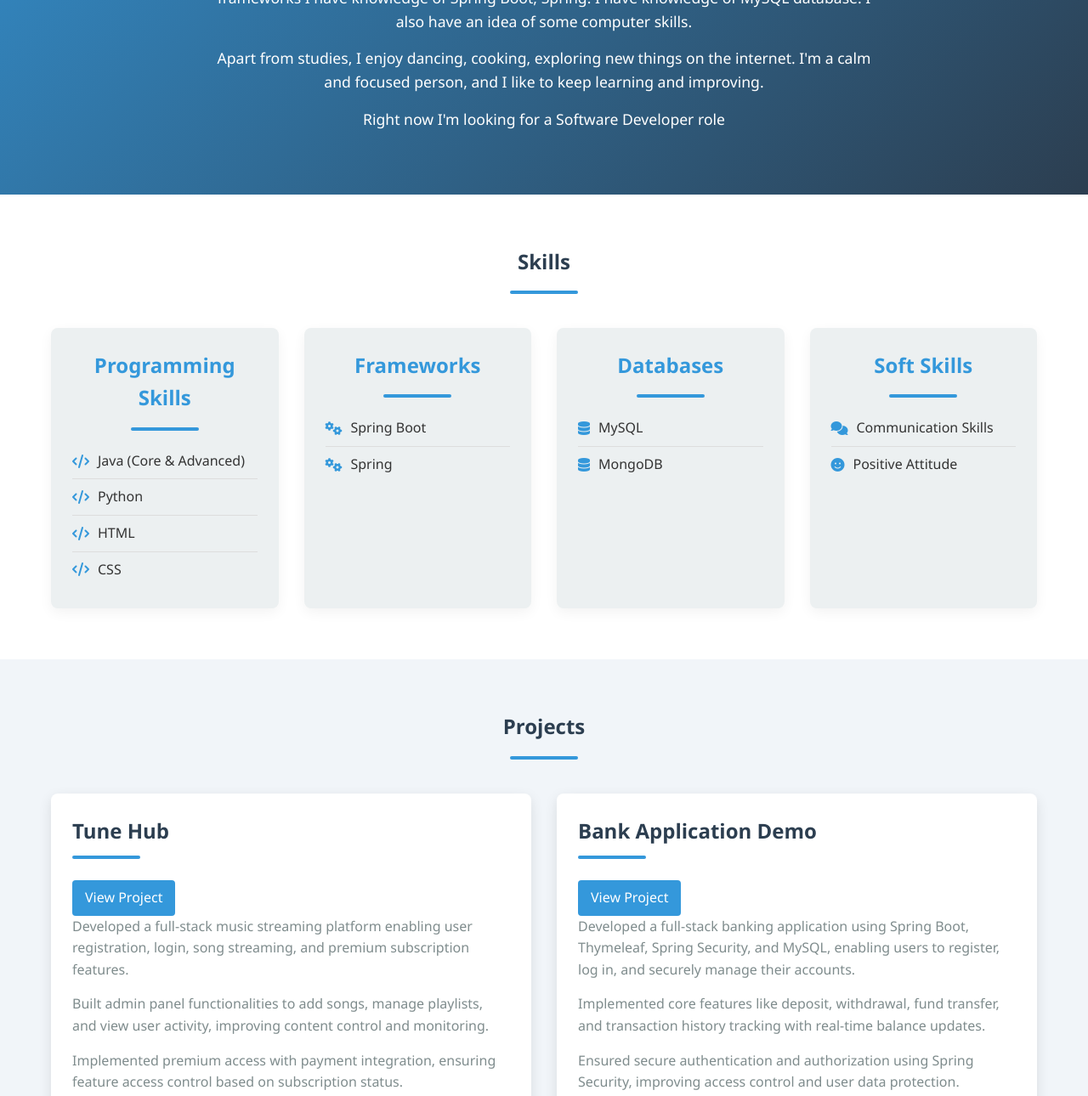
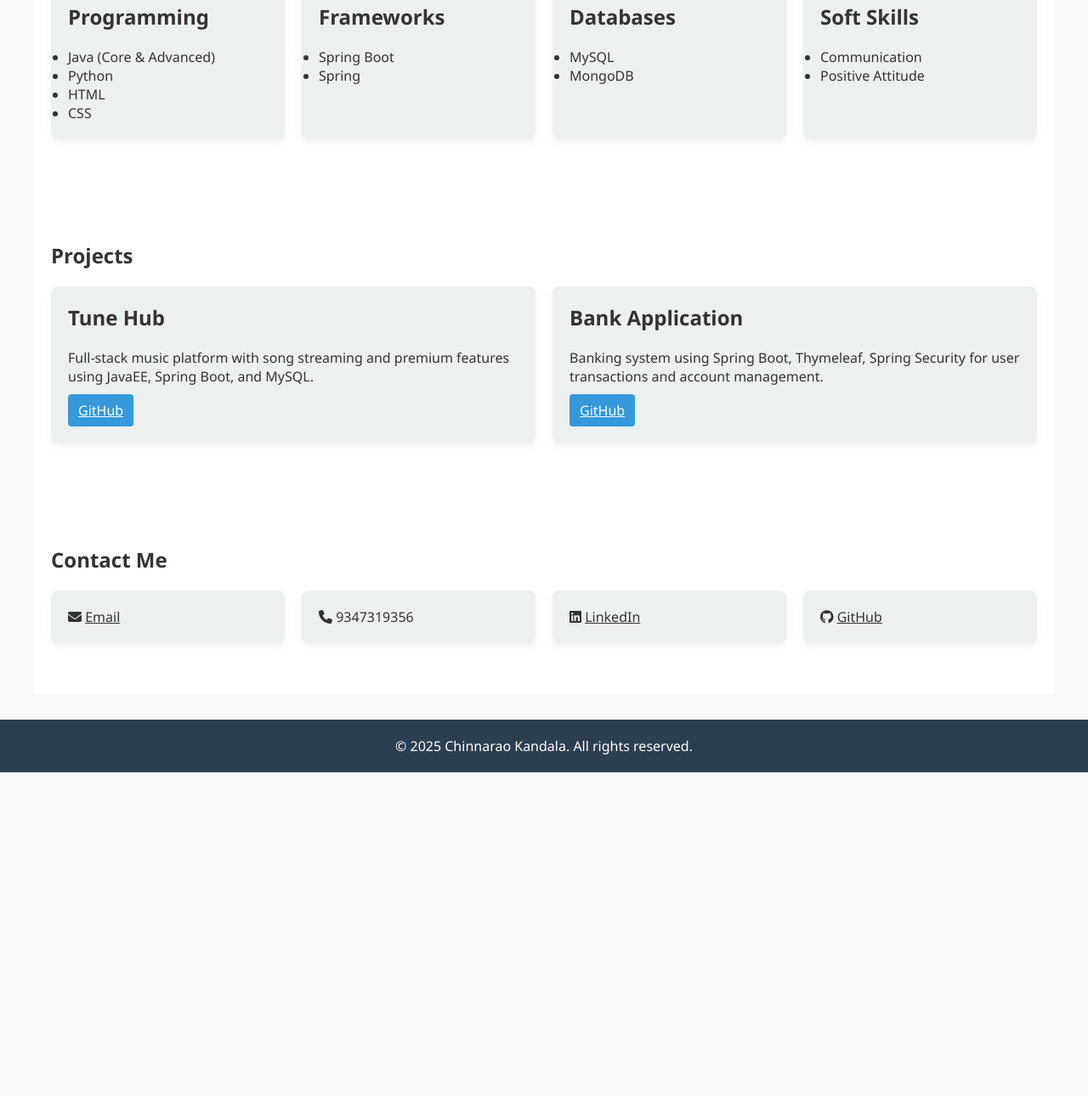
Before and after one commit to chinnaraokandala/portfolio-website, a plain HTML site: page index.html in a window 1280 px wide. Shown: the part 482-1772 px from the top of the page at 85% size. After the commit the page ends 1391 px from the top, so only its background shows below. Drawn offline with Linux system fonts and the light colour scheme.

Commit message:
Updated landing page layout and styles

```diff
--- a/index.html
+++ b/index.html
@@ -3,310 +3,136 @@
 <head>
   <meta charset="UTF-8">
   <meta name="viewport" content="width=device-width, initial-scale=1.0">
-  <title>Chinnarao Portfolio</title>
+  <title>Chinnarao Kandala - Portfolio</title>
   <link rel="stylesheet" href="https://cdnjs.cloudflare.com/ajax/libs/font-awesome/6.4.0/css/all.min.css">
   <style>
-    /* Global Styles */
     :root {
-      --primary-color: #3498db;
-      --secondary-color: #2c3e50;
-      --accent-color: #e74c3c;
-      --light-color: #ecf0f1;
-      --dark-color: #2c3e50;
-      --text-color: #333;
-      --text-light: #7f8c8d;
+      --primary: #3498db;
+      --secondary: #2c3e50;
+      --light: #ecf0f1;
+      --accent: #e74c3c;
+      --text: #333;
+      --muted: #7f8c8d;
     }
 
     * {
+      box-sizing: border-box;
       margin: 0;
       padding: 0;
-      box-sizing: border-box;
     }
 
     body {
-      font-family: 'Segoe UI', Tahoma, Geneva, Verdana, sans-serif;
-      line-height: 1.6;
-      color: var(--text-color);
-      background-color: #f9f9f9;
+      font-family: 'Segoe UI', sans-serif;
+      color: var(--text);
+      background: #f9f9f9;
     }
 
-    a {
-      text-decoration: none;
-      color: var(--primary-color);
-      transition: all 0.3s ease;
-    }
-
-    a:hover {
-      color: var(--accent-color);
-    }
-
-    ul {
-      list-style: none;
-    }
-
-    .container {
-      max-width: 1200px;
-      margin: 0 auto;
-      padding: 0 20px;
-    }
-
-    /* Header Styles */
     header {
-      background-color: var(--secondary-color);
+      background: var(--secondary);
       color: white;
-      padding: 20px 0;
-      position: fixed;
-      width: 100%;
+      padding: 1rem;
+      position: sticky;
       top: 0;
       z-index: 1000;
-      box-shadow: 0 2px 10px rgba(0, 0, 0, 0.1);
     }
 
     header .container {
       display: flex;
+      flex-wrap: wrap;
       justify-content: space-between;
       align-items: center;
-    }
-
-    header h1 {
-      font-size: 1.8rem;
-      font-weight: 700;
-    }
-
-    nav {
-      display: flex;
-      gap: 20px;
+      max-width: 1200px;
+      margin: 0 auto;
     }
 
     nav a {
       color: white;
+      margin: 0 10px;
       font-weight: 500;
-      padding: 5px 10px;
-      border-radius: 4px;
     }
 
     nav a:hover {
-      background-color: rgba(255, 255, 255, 0.1);
+      color: var(--accent);
     }
 
-    /* Hero Section */
-    #about {
-      padding: 120px 0 60px;
-      background: linear-gradient(135deg, var(--primary-color), var(--secondary-color));
-      color: white;
+    section {
+      padding: 60px 20px;
+      max-width: 1200px;
+      margin: 0 auto;
     }
 
-    #about .container {
-      display: flex;
-      flex-direction: column;
-      align-items: center;
+    #about {
+      background: linear-gradient(135deg, var(--primary), var(--secondary));
+      color: white;
       text-align: center;
+      padding-top: 100px;
     }
 
-    #about h1 {
-      font-size: 2.5rem;
+    #skills, #project, #contact {
+      background: white;
+    }
+
+    h1, h2 {
       margin-bottom: 20px;
     }
 
-    #about p {
-      max-width: 800px;
-      margin-bottom: 15px;
-      font-size: 1.1rem;
+    .skills-container, .projects-container, .contact-info {
+      display: grid;
+      grid-template-columns: repeat(auto-fit, minmax(250px, 1fr));
+      gap: 20px;
     }
 
-    /* Sections */
-    section {
-      padding: 60px 0;
+    .skill-category, .project-card, .contact-item {
+      background: var(--light);
+      padding: 20px;
+      border-radius: 8px;
+      box-shadow: 0 4px 10px rgba(0,0,0,0.05);
     }
 
-    section h1, section h2 {
-      text-align: center;
-      margin-bottom: 40px;
-      color: var(--secondary-color);
-      position: relative;
-    }
-
-    section h1::after, section h2::after {
-      content: '';
-      display: block;
-      width: 80px;
-      height: 4px;
-      background: var(--primary-color);
-      margin: 15px auto;
-      border-radius: 2px;
-    }
-
-    /* Skills Section */
-    #skills {
-      background-color: white;
-    }
-
-    .skills-container {
-      display: grid;
-      grid-template-columns: repeat(auto-fit, minmax(250px, 1fr));
-      gap: 30px;
-      margin-top: 40px;
-    }
-
-    .skill-category {
-      background: var(--light-color);
-      padding: 25px;
-      border-radius: 8px;
-      box-shadow: 0 5px 15px rgba(0, 0, 0, 0.05);
-      transition: transform 0.3s ease;
-    }
-
-    .skill-category:hover {
-      transform: translateY(-5px);
-    }
-
-    .skill-category h1 {
-      font-size: 1.5rem;
-      margin-bottom: 15px;
-      color: var(--primary-color);
-    }
-
-    .skill-category ul li {
-      padding: 8px 0;
-      border-bottom: 1px solid #ddd;
-      display: flex;
-      align-items: center;
-    }
-
-    .skill-category ul li:last-child {
-      border-bottom: none;
-    }
-
-    .skill-category ul li i {
-      margin-right: 10px;
-      color: var(--primary-color);
-    }
-
-    /* Projects Section */
-    #project {
-      background-color: #f1f5f9;
-    }
-
-    .projects-container {
-      display: grid;
-      grid-template-columns: repeat(auto-fit, minmax(350px, 1fr));
-      gap: 30px;
-    }
-
-    .project-card {
-      background: white;
-      border-radius: 8px;
-      overflow: hidden;
-      box-shadow: 0 5px 15px rgba(0, 0, 0, 0.1);
-      transition: transform 0.3s ease;
-    }
-
-    .project-card:hover {
-      transform: translateY(-5px);
-    }
-
-    .project-content {
-      padding: 25px;
-    }
-
-    .project-card h1 {
-      font-size: 1.5rem;
-      margin-bottom: 15px;
-      text-align: left;
-      color: var(--secondary-color);
-    }
-
-    .project-card h1::after {
-      margin: 10px 0;
-    }
-
-    .project-card p {
-      margin-bottom: 15px;
-      color: var(--text-light);
+    .skill-category ul, .project-card p {
+      margin-top: 10px;
     }
 
     .project-link {
       display: inline-block;
-      background: var(--primary-color);
+      margin-top: 10px;
+      padding: 8px 12px;
+      background: var(--primary);
       color: white;
-      padding: 8px 15px;
       border-radius: 4px;
-      font-weight: 500;
-      margin-top: 10px;
     }
 
     .project-link:hover {
-      background: var(--accent-color);
-      color: white;
+      background: var(--accent);
     }
 
-    /* Contact Section */
-    #contact {
-      text-align: center;
+    .contact-item a, .contact-item span {
+      color: var(--text);
     }
 
-    .contact-info {
-      display: flex;
-      flex-wrap: wrap;
-      justify-content: center;
-      gap: 30px;
-      margin-top: 40px;
+    footer {
+      text-align: center;
+      padding: 20px;
+      background: var(--secondary);
+      color: white;
+      margin-top: 30px;
     }
 
-    .contact-item {
-      display: flex;
-      align-items: center;
-      gap: 10px;
-      padding: 15px 25px;
-      background: var(--light-color);
-      border-radius: 8px;
-      transition: all 0.3s ease;
-    }
-
-    .contact-item:hover {
-      background: var(--primary-color);
-      color: white;
-    }
-
-    .contact-item:hover a {
-      color: white;
-    }
-
-    .contact-item i {
-      font-size: 1.5rem;
-    }
-
-    /* Footer */
-    footer {
-      background: var(--secondary-color);
-      color: white;
-      text-align: center;
-      padding: 20px 0;
-      margin-top: 60px;
-    }
-
-    /* Responsive Design */
-    @media (max-width: 768px) {
+    @media (max-width: 600px) {
       header .container {
         flex-direction: column;
-        gap: 15px;
+        align-items: flex-start;
       }
 
       nav {
+        width: 100%;
+        margin-top: 10px;
+        display: flex;
         flex-wrap: wrap;
-        justify-content: center;
       }
 
-      #about {
-        padding: 100px 0 40px;
-      }
-
-      #about h1 {
-        font-size: 2rem;
-      }
-
-      .projects-container {
-        grid-template-columns: 1fr;
+      nav a {
+        margin: 5px 10px;
       }
     }
   </style>
@@ -325,89 +151,68 @@
   </header>
 
   <section id="about">
-    <div class="container">
-      <h1>Chinnarao Kandala</h1>
-      <p>Hi, my name is Chinnarao Kandala. I'm from Srikakulam. I completed my B.Tech in Electronics and Communication Engineering from Avanthi's Research and Technological Academy. During my B.Tech, I worked on a project called IoT Based Dual Axis Solar Tracking System.</p>
-      <p>An IoT-based dual-axis solar tracking system offers numerous benefits over traditional solar tracking systems. By integrating IoT sensors and devices, we can increase the efficiency of solar energy production, improve energy output, and reduce maintenance costs over time.</p>
-      <p>Technically, I'm comfortable with Java Core and Advanced, HTML, CSS, Bootstrap. Coming to frameworks I have knowledge of Spring Boot, Spring. I have knowledge of MySQL database. I also have an idea of some computer skills.</p>
-      <p>Apart from studies, I enjoy dancing, cooking, exploring new things on the internet. I'm a calm and focused person, and I like to keep learning and improving.</p>
-      <p>Right now I'm looking for a Software Developer role</p>
-    </div>
+    <h1>About Me</h1>
+    <p>Hi, my name is Chinnarao Kandala. I'm a passionate software developer from Srikakulam. I completed my B.Tech in ECE and worked on an IoT-based solar tracking system. I'm skilled in Java, Spring Boot, HTML, CSS, and MySQL. I enjoy learning new technologies and solving problems through code.</p>
   </section>
 
   <section id="skills">
-    <div class="container">
     <h1>Skills</h1>
     <div class="skills-container">
       <div class="skill-category">
-          <h1>Programming Skills</h1>
+        <h2>Programming</h2>
         <ul>
-            <li><i class="fas fa-code"></i> Java (Core & Advanced)</li>
-            <li><i class="fas fa-code"></i> Python</li>
-            <li><i class="fas fa-code"></i> HTML</li>
-            <li><i class="fas fa-code"></i> CSS</li>
+          <li>Java (Core & Advanced)</li>
+          <li>Python</li>
+          <li>HTML</li>
+          <li>CSS</li>
         </ul>
       </div>
       <div class="skill-category">
-          <h1>Frameworks</h1>
+        <h2>Frameworks</h2>
         <ul>
-            <li><i class="fas fa-cogs"></i> Spring Boot</li>
-            <li><i class="fas fa-cogs"></i> Spring</li>
+          <li>Spring Boot</li>
+          <li>Spring</li>
         </ul>
       </div>
       <div class="skill-category">
-          <h1>Databases</h1>
+        <h2>Databases</h2>
         <ul>
-            <li><i class="fas fa-database"></i> MySQL</li>
-            <li><i class="fas fa-database"></i> MongoDB</li>
+          <li>MySQL</li>
+          <li>MongoDB</li>
         </ul>
       </div>
       <div class="skill-category">
-          <h1>Soft Skills</h1>
+        <h2>Soft Skills</h2>
         <ul>
-            <li><i class="fas fa-comments"></i> Communication Skills</li>
-            <li><i class="fas fa-smile"></i> Positive Attitude</li>
+          <li>Communication</li>
+          <li>Positive Attitude</li>
         </ul>
-        </div>
       </div>
     </div>
   </section>
 
   <section id="project">
-    <div class="container">
     <h1>Projects</h1>
     <div class="projects-container">
       <div class="project-card">
-          <div class="project-content">
-            <h1>Tune Hub</h1>
-            <a href="https://github.com/chinnaraokandala/TuneHub" class="project-link">View Project</a>
-            <p>Developed a full-stack music streaming platform enabling user registration, login, song streaming, and premium subscription features.</p>
-            <p>Built admin panel functionalities to add songs, manage playlists, and view user activity, improving content control and monitoring.</p>
-            <p>Implemented premium access with payment integration, ensuring feature access control based on subscription status.</p>
-            <p>Integrated JavaEE, Spring Boot, Hibernate, HTML/CSS, and MySQL to deliver a responsive and scalable web application.</p>
-          </div>
+        <h2>Tune Hub</h2>
+        <p>Full-stack music platform with song streaming and premium features using JavaEE, Spring Boot, and MySQL.</p>
+        <a href="https://github.com/chinnaraokandala/TuneHub" class="project-link">GitHub</a>
       </div>
       <div class="project-card">
-          <div class="project-content">
-            <h1>Bank Application Demo</h1>
-            <a href="https://github.com/chinnaraokandala/Bank-Application-Model" class="project-link">View Project</a>
-            <p>Developed a full-stack banking application using Spring Boot, Thymeleaf, Spring Security, and MySQL, enabling users to register, log in, and securely manage their accounts.</p>
-            <p>Implemented core features like deposit, withdrawal, fund transfer, and transaction history tracking with real-time balance updates.</p>
-            <p>Ensured secure authentication and authorization using Spring Security, improving access control and user data protection.</p>
-            <p>Designed and integrated a transaction recording mechanism to log all account activities, enhancing system transparency.</p>
-          </div>
-        </div>
+        <h2>Bank Application</h2>
+        <p>Banking system using Spring Boot, Thymeleaf, Spring Security for user transactions and account management.</p>
+        <a href="https://github.com/chinnaraokandala/Bank-Application-Model" class="project-link">GitHub</a>
       </div>
     </div>
   </section>
 
   <section id="contact">
-    <div class="container">
-      <h2>Contact</h2>
+    <h1>Contact Me</h1>
     <div class="contact-info">
       <div class="contact-item">
         <i class="fas fa-envelope"></i>
-          <a href="mailto:kandalachinnarao2001@gmail.com">kandalachinnarao2001@gmail.com</a>
+        <a href="mailto:kandalachinnarao2001@gmail.com">Email</a>
       </div>
       <div class="contact-item">
         <i class="fas fa-phone"></i>
@@ -415,20 +220,17 @@
       </div>
       <div class="contact-item">
         <i class="fab fa-linkedin"></i>
-          <a href="https://www.linkedin.com/in/chinnarao-k/">LinkedIn Profile</a>
+        <a href="https://www.linkedin.com/in/chinnarao-k/">LinkedIn</a>
       </div>
       <div class="contact-item">
         <i class="fab fa-github"></i>
-          <a href="https://github.com/chinnaraokandala">GitHub Profile</a>
-        </div>
+        <a href="https://github.com/chinnaraokandala">GitHub</a>
       </div>
     </div>
   </section>
 
   <footer>
-    <div class="container">
-      <p>&copy; 2023 Chinnarao Kandala. All rights reserved.</p>
-    </div>
+    <p>&copy; 2025 Chinnarao Kandala. All rights reserved.</p>
   </footer>
 </body>
 </html>
```
Lines whose indentation alone changed are shown as unchanged.
